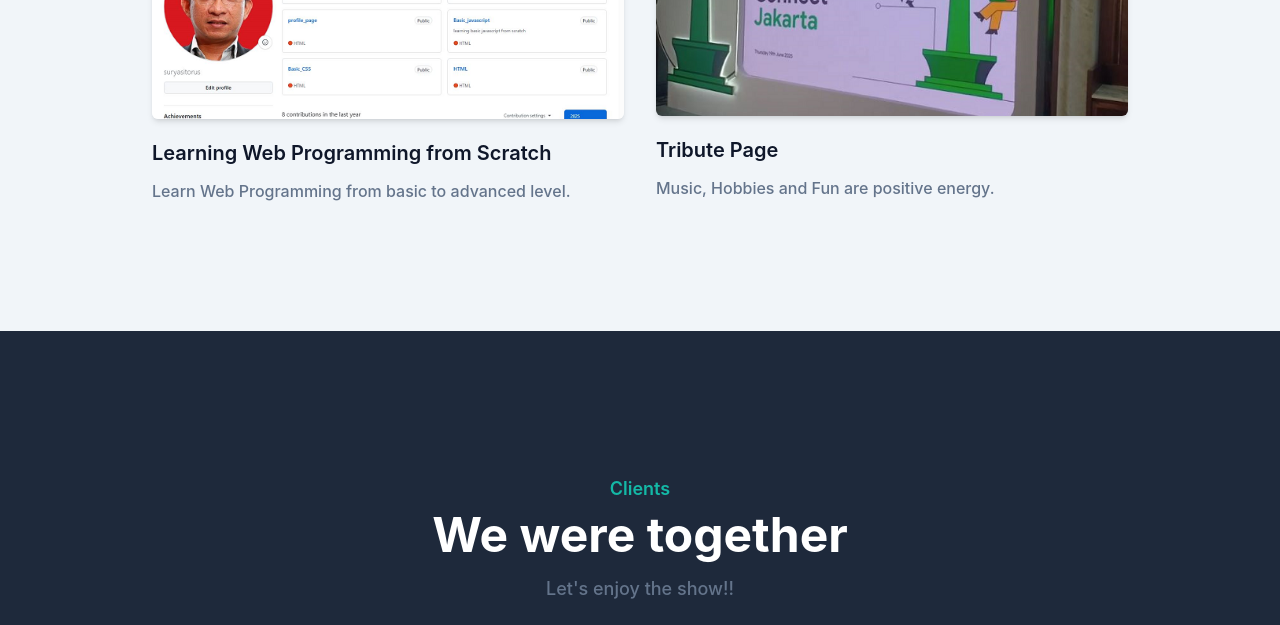
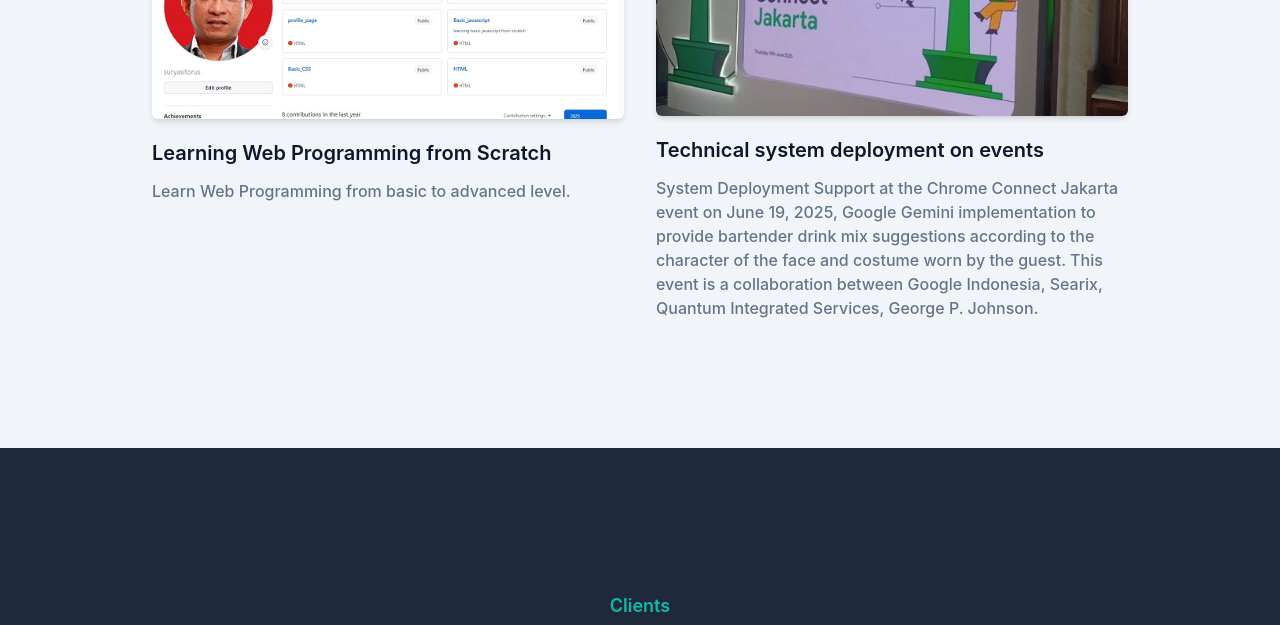
Before and after one commit to suryasitorus/profile_page, a website: page index.html in a window 1280 px wide. Shown: the part 2180-2805 px from the top of the page. Drawn offline with Linux system fonts and the light colour scheme.

Commit message:
Update gambar portfolio4, judul dan narasi portfolio, google chrome connect

```diff
--- a/index.html
+++ b/index.html
@@ -232,8 +232,8 @@
             <div class="overflow-hidden rounded-md shadow-md">
               <img src="dist/img/portfolio/4.png" alt="Tribute Page" width="w-full" />
             </div>
-            <h3 class="mt-5 mb-3 text-xl font-semibold text-dark dark:text-white">Tribute Page</h3>
-            <p class="text-base font-medium text-secondary">Music, Hobbies and Fun are positive energy.</p>
+            <h3 class="mt-5 mb-3 text-xl font-semibold text-dark dark:text-white">Technical system deployment on events</h3>
+            <p class="text-base font-medium text-secondary">System Deployment Support at the Chrome Connect Jakarta event on June 19, 2025, Google Gemini implementation to provide bartender drink mix suggestions according to the character of the face and costume worn by the guest. This event is a collaboration between Google Indonesia, Searix, Quantum Integrated Services, George P. Johnson.</p>
           </div>
         </div>
       </div>
```
